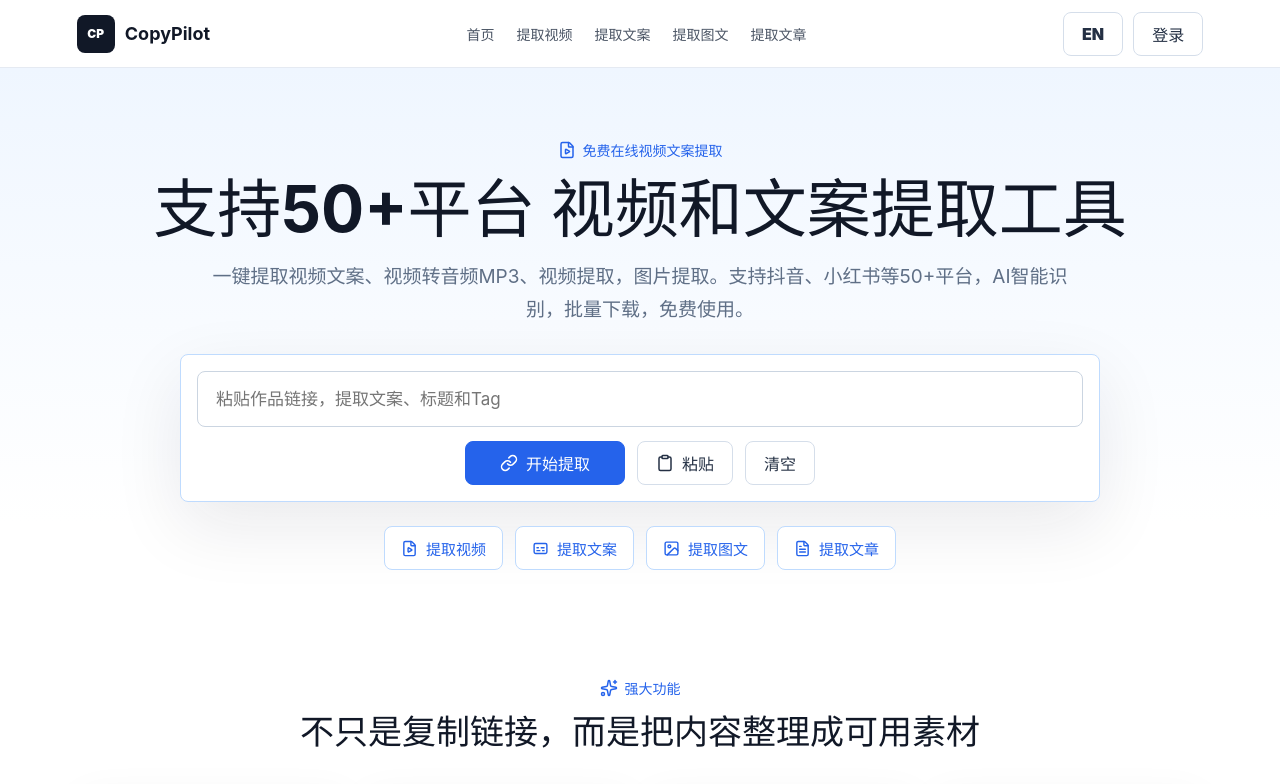
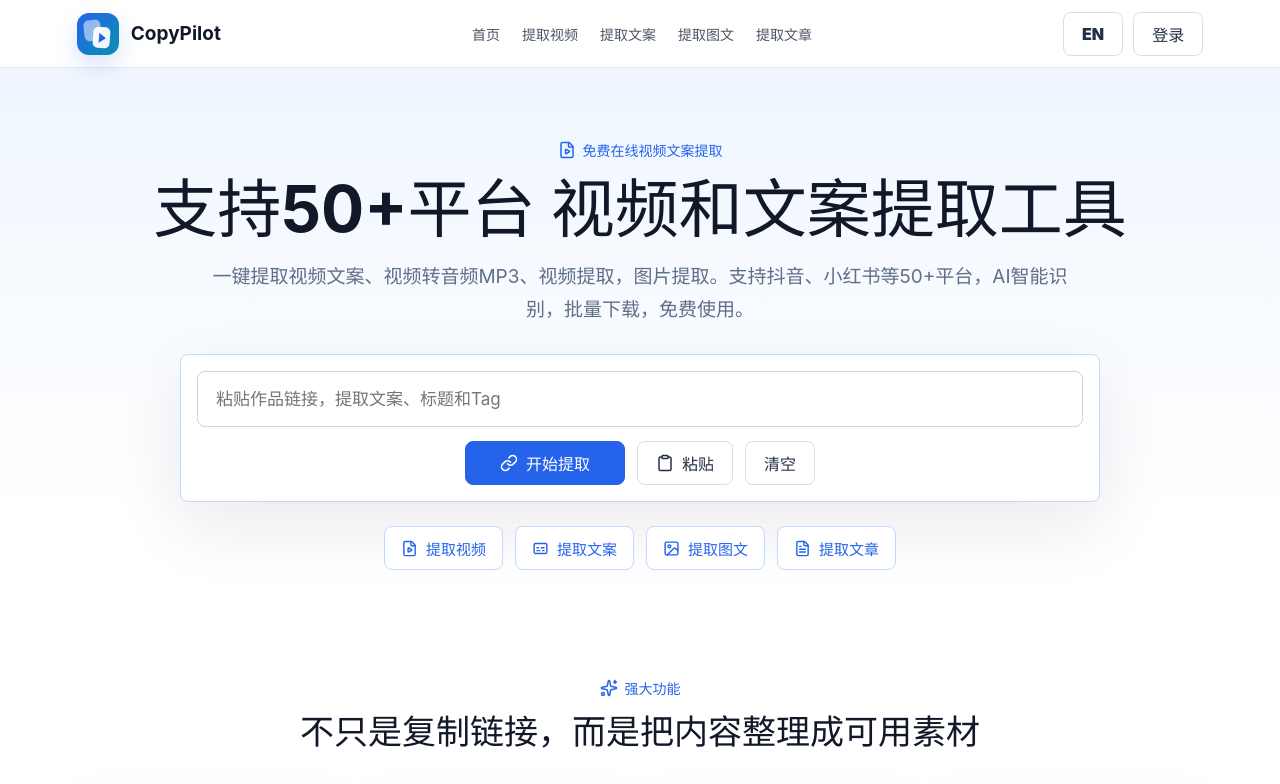
Before and after one commit to brucelee0513/copypilot, a Vue app: page / in a window 1280 px wide. Shown: the top 784 px of the page. Built offline with nearby package versions, Linux system fonts and the light colour scheme.

Commit message:
Redesign header logo mark

```diff
--- a/src/App.vue
+++ b/src/App.vue
@@ -1117,7 +1117,12 @@ function resetResult() {
   <div class="site" :class="`theme-${pageTheme}`">
     <header class="site-header">
       <a class="logo" href="/" @click.prevent="navigate('/')">
-        <span>CP</span>
+        <span class="logo-mark" aria-hidden="true">
+          <span class="logo-sheet logo-sheet-back"></span>
+          <span class="logo-sheet logo-sheet-front">
+            <span class="logo-play"></span>
+          </span>
+        </span>
         <strong>{{ siteName }}</strong>
       </a>
       <nav class="desktop-nav" aria-label="主导航">
--- a/src/styles.css
+++ b/src/styles.css
@@ -106,24 +106,55 @@ a {
 .logo {
   align-items: center;
   display: flex;
-  gap: 10px;
+  gap: 12px;
 }
 
-.logo span {
+.logo-mark {
   align-items: center;
-  background: #111827;
-  border-radius: 8px;
-  color: #fff;
+  background: linear-gradient(135deg, #2563eb 0%, #0891b2 100%);
+  border-radius: 12px;
+  box-shadow: 0 10px 22px rgba(37, 99, 235, 0.18);
   display: inline-flex;
-  font-size: 12px;
-  font-weight: 900;
-  height: 38px;
+  height: 42px;
   justify-content: center;
-  width: 38px;
+  position: relative;
+  width: 42px;
+}
+
+.logo-sheet {
+  background: rgba(255, 255, 255, 0.94);
+  border-radius: 5px;
+  display: block;
+  height: 21px;
+  position: absolute;
+  width: 17px;
+}
+
+.logo-sheet-back {
+  opacity: 0.55;
+  transform: translate(-5px, -3px) rotate(-7deg);
+}
+
+.logo-sheet-front {
+  align-items: center;
+  display: inline-flex;
+  justify-content: center;
+  transform: translate(4px, 4px) rotate(4deg);
+}
+
+.logo-play {
+  border-bottom: 5px solid transparent;
+  border-left: 7px solid #2563eb;
+  border-top: 5px solid transparent;
+  display: block;
+  height: 0;
+  margin-left: 2px;
+  width: 0;
 }
 
 .logo strong {
-  font-size: 18px;
+  font-size: 19px;
+  letter-spacing: 0;
 }
 
 .desktop-nav {
```
